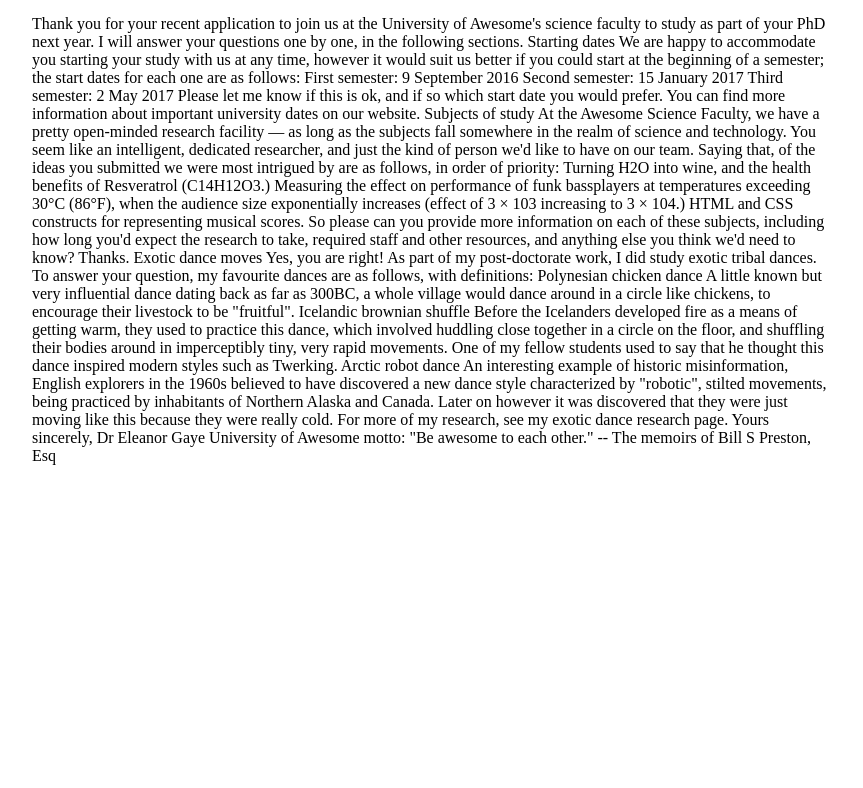
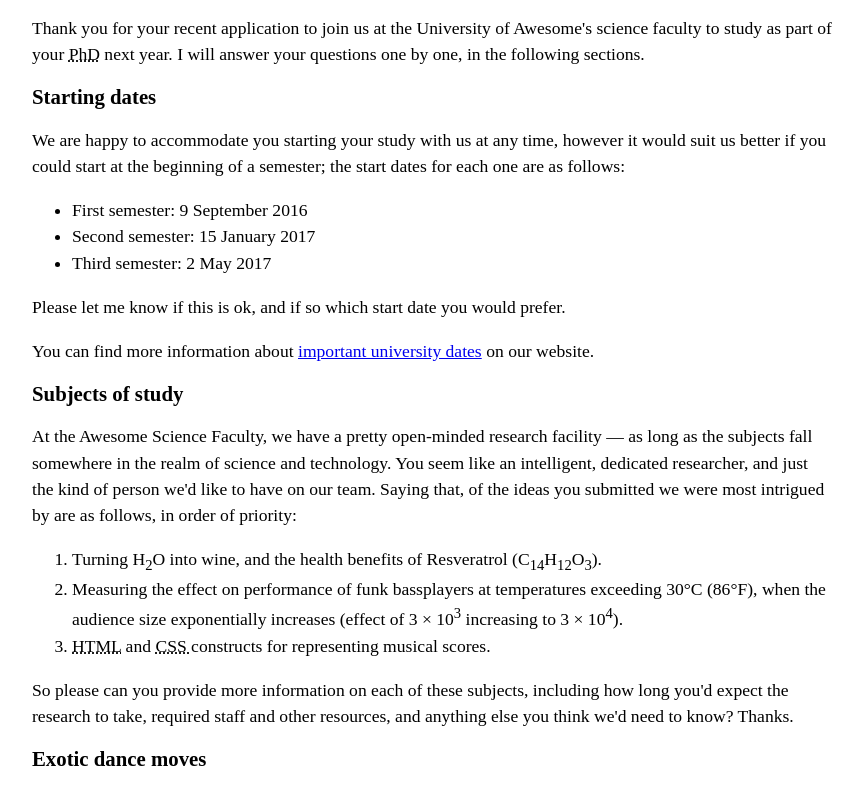
Before and after one commit to Hamze-pro/Hamze-pro.github.io, a plain HTML site: page Assignment1/Part 1/index.html in a window 1280 px wide. Shown: the part 461-1249 px from the top of the page, without its empty margins (208-1071 px from the left). Before the commit the page ends 926 px from the top, so only its background shows below. Drawn offline with Linux system fonts and the light colour scheme.

Commit message:
second style done

```diff
--- a/Assignment1/Part 1/index.html
+++ b/Assignment1/Part 1/index.html
@@ -63,33 +63,34 @@ UK<br>
 
 <p>Dear Eileen,</p>
 
-Thank you for your recent application to join us at the University of Awesome's science faculty to study as part of your PhD next year. I will answer your questions one by one, in the following sections.
+<p>Thank you for your recent application to join us at the University of Awesome's science faculty to study as part of your <abbr title="Doctor of Philosophy">PhD</abbr> next year. I will answer your questions one by one, in the following sections.</p>
 
-Starting dates
+<h2>Starting dates</h2>
 
-We are happy to accommodate you starting your study with us at any time, however it would suit us better if you could start at the beginning of a semester; the start dates for each one are as follows:
+<p>We are happy to accommodate you starting your study with us at any time, however it would suit us better if you could start at the beginning of a semester; the start dates for each one are as follows:</p>
 
-First semester: 9 September 2016
-Second semester: 15 January 2017
-Third semester: 2 May 2017
+<ul>
+<li>First semester: <time datetime="2016-09-09">9 September 2016</time></li>
+<li>Second semester: <time datetime="2017-01-15">15 January 2017</time></li>
+<li>Third semester: <time datetime="2017-05-02">2 May 2017</time></li>
+</ul>
 
-Please let me know if this is ok, and if so which start date you would prefer.
+<p>Please let me know if this is ok, and if so which start date you would prefer.</p>
+<p>You can find more information about <a href="http://example.com">important university dates</a> on our website.</p>
 
-You can find more information about important university dates on our website.
+<h2>Subjects of study</h2>
 
+<p>At the Awesome Science Faculty, we have a pretty open-minded research facility — as long as the subjects fall somewhere in the realm of science and technology. You seem like an intelligent, dedicated researcher, and just the kind of person we'd like to have on our team. Saying that, of the ideas you submitted we were most intrigued by are as follows, in order of priority:</p>
 
-Subjects of study
+<ol>
+<li>Turning H<sub>2</sub>O into wine, and the health benefits of Resveratrol (C<sub>14</sub>H<sub>12</sub>O<sub>3</sub>).</li>
+<li>Measuring the effect on performance of funk bassplayers at temperatures exceeding 30°C (86°F), when the audience size exponentially increases (effect of 3 × 10<sup>3</sup> increasing to 3 × 10<sup>4</sup>).</li>
+<li><abbr title="HyperText Markup Language">HTML</abbr> and <abbr title="Cascading Style Sheets">CSS </abbr>constructs for representing musical scores.</li>
+</ol>
 
-At the Awesome Science Faculty, we have a pretty open-minded research facility — as long as the subjects fall somewhere in the realm of science and technology. You seem like an intelligent, dedicated researcher, and just the kind of person we'd like to have on our team. Saying that, of the ideas you submitted we were most intrigued by are as follows, in order of priority:
+<p>So please can you provide more information on each of these subjects, including how long you'd expect the research to take, required staff and other resources, and anything else you think we'd need to know? Thanks.</p>
 
-Turning H2O into wine, and the health benefits of Resveratrol (C14H12O3.)
-Measuring the effect on performance of funk bassplayers at temperatures exceeding 30°C (86°F), when the audience size exponentially increases (effect of 3 × 103 increasing to 3 × 104.)
-HTML and CSS constructs for representing musical scores.
-
-So please can you provide more information on each of these subjects, including how long you'd expect the research to take, required staff and other resources, and anything else you think we'd need to know? Thanks.
-
-
-Exotic dance moves
+<h2>Exotic dance moves</h2>
 
 Yes, you are right! As part of my post-doctorate work, I did study exotic tribal dances. To answer your question, my favourite dances are as follows, with definitions:
 
```
